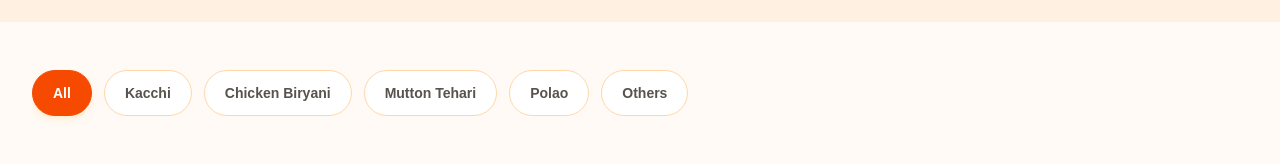
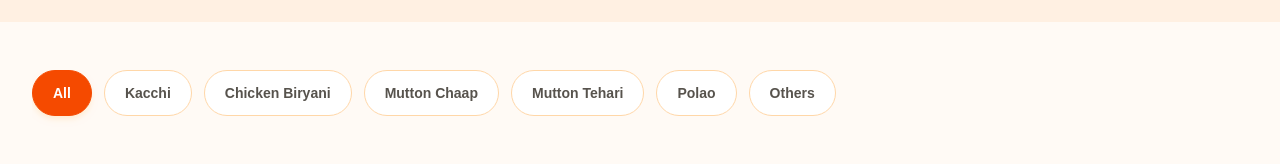
Before and after one commit to mihad-khadem/KD_Delivery, a Next.js app: page /menu in a window 1280 px wide. Shown: the part 469-633 px from the top of the page. Built offline with nearby package versions, Linux system fonts and the light colour scheme; no server answers.

Commit message:
up: menu items

```diff
--- a/public/data/menu.ts
+++ b/public/data/menu.ts
@@ -22,7 +22,7 @@ export const menuItems: MenuItem[] = [
     slug: "basmati-kacchi",
     category: "Kacchi",
     prices: { one: 330, three: 980, five: 1630 },
-    image: "/kacchi_logo.jpeg",
+    image: "https://i.ibb.co.com/4w297JRL/25-agu-26-kacchi-1.jpg",
     description:
       "A traditional Basmati Kacchi, perfect blend of spices and tender meat.",
   },
@@ -42,7 +42,8 @@ export const menuItems: MenuItem[] = [
     slug: "basmati-kacchi-borhani-firni",
     category: "Kacchi",
     prices: { one: 460, three: 1370, five: 2280 },
-    image: "/kacchi_logo.jpeg",
+    image:
+      "https://i.ibb.co.com/zh8kygSJ/25-agu-26-muttton-kacchi-borhani-firni.jpg",
     description:
       "Classic Kacchi served with refreshing Borhani and sweet Firni.",
   },
@@ -52,7 +53,8 @@ export const menuItems: MenuItem[] = [
     slug: "basmati-kacchi-badam-jali-kabab",
     category: "Kacchi",
     prices: { one: 470, three: 1390, five: 2300 },
-    image: "/kacchi_logo.jpeg",
+    image:
+      "https://i.ibb.co.com/xSj5L8NF/25-agu-26-muttton-kacchi-badam-sharbat-jali-kabeb.jpg",
     description:
       "Kacchi with Badam Sharbat and Jali Kabab for an exquisite combo.",
   },
@@ -62,7 +64,8 @@ export const menuItems: MenuItem[] = [
     slug: "basmati-kacchi-chicken-roast",
     category: "Kacchi",
     prices: { one: 590, three: 1760, five: 2890 },
-    image: "/kacchi_logo.jpeg",
+    image:
+      "https://i.ibb.co.com/7JTNZ2fF/25-agu-26-muttton-kacchi-package-4.jpg",
     description:
       "Deluxe Kacchi combo with Chicken Roast, Borhani, and Jali Kabab.",
   },
@@ -72,7 +75,8 @@ export const menuItems: MenuItem[] = [
     slug: "basmati-kacchi-khasi-rezala",
     category: "Kacchi",
     prices: { one: 640, three: 1880, five: 3150 },
-    image: "/kacchi_logo.jpeg",
+    image:
+      "https://i.ibb.co.com/dwSQWP08/25-agu-26-muttton-kacchi-package-5.jpg",
     description: "Kacchi served with Mutton Rezala, Borhani, and Jali Kabab.",
   },
 
@@ -83,7 +87,7 @@ export const menuItems: MenuItem[] = [
     slug: "chicken-dum-biryani",
     category: "Chicken Biryani",
     prices: { one: 220, three: 650, five: 1070 },
-    image: "/kacchi_logo.jpeg",
+    image: "https://i.ibb.co.com/9HZYY437/26-agu-26-dum-biriyani.jpg",
     description: "Classic Chicken Dum Biryani, aromatic and full of flavor.",
   },
   {
@@ -92,7 +96,7 @@ export const menuItems: MenuItem[] = [
     slug: "chicken-biryani-borhani-firni",
     category: "Chicken Biryani",
     prices: { one: 350, three: 1030, five: 1720 },
-    image: "/kacchi_logo.jpeg",
+    image: "https://i.ibb.co.com/Fq7bdxgT/26-agu-26-dum-biriyani-jpg-02.jpg",
     description: "Chicken Biryani served with cooling Borhani and sweet Firni.",
   },
   {
@@ -101,7 +105,8 @@ export const menuItems: MenuItem[] = [
     slug: "chicken-biryani-badam-jali-kabab",
     category: "Chicken Biryani",
     prices: { one: 360, three: 1060, five: 1770 },
-    image: "/kacchi_logo.jpeg",
+    image:
+      "https://i.ibb.co.com/F4y89LhQ/26-agu-26-dum-biriyani-package-03.jpg",
     description:
       "Special Chicken Biryani combo with Badam Sharbat and Jali Kabab.",
   },
@@ -113,7 +118,7 @@ export const menuItems: MenuItem[] = [
     slug: "mutton-tehari",
     category: "Mutton Tehari",
     prices: { one: 270, three: 790, five: 1320 },
-    image: "/kacchi_logo.jpeg",
+    image: "https://i.ibb.co.com/N6KnBPYM/25-agu-26-mutton-tehari.jpg",
     description: "Authentic Mutton Tehari cooked with perfect spices.",
   },
   {
@@ -122,7 +127,8 @@ export const menuItems: MenuItem[] = [
     slug: "mutton-tehari-borhani-firni",
     category: "Mutton Tehari",
     prices: { one: 410, three: 1210, five: 2020 },
-    image: "/kacchi_logo.jpeg",
+    image:
+      "https://i.ibb.co.com/hFPYhrC1/25-agu-26-mutton-tehari-package-1.jpg",
     description: "Mutton Tehari combo with refreshing Borhani and Firni.",
   },
   {
@@ -131,7 +137,8 @@ export const menuItems: MenuItem[] = [
     slug: "mutton-tehari-badam-jali-kabab",
     category: "Mutton Tehari",
     prices: { one: 410, three: 1210, five: 2020 },
-    image: "/kacchi_logo.jpeg",
+    image:
+      "https://i.ibb.co.com/hF12Bkdt/25-agu-26-mutton-tehari-package-2.jpg",
     description: "Special Mutton Tehari with Badam Sharbat and Jali Kabab.",
   },
   {
@@ -152,7 +159,7 @@ export const menuItems: MenuItem[] = [
     slug: "plain-polao-mutton-chaap",
     category: "Mutton Chaap",
     prices: { one: 290, three: 860, five: 1430 },
-    image: "/kacchi_logo.jpeg",
+    image: "https://i.ibb.co.com/WpvkmBZD/25-agu-26-mutton-chaap.jpg",
     description: "Plain Polao served with traditional Mutton Chaap.",
   },
   {
@@ -161,7 +168,7 @@ export const menuItems: MenuItem[] = [
     slug: "plain-polao-mutton-chaap-borhani",
     category: "Mutton Chaap",
     prices: { one: 370, three: 1080, five: 1820 },
-    image: "/kacchi_logo.jpeg",
+    image: "https://i.ibb.co.com/QFJsFHRj/25-agu-26-mutton-chaap-2.jpg",
     description: "Plain Polao with Mutton Chaap and refreshing Borhani.",
   },
   {
@@ -170,7 +177,7 @@ export const menuItems: MenuItem[] = [
     slug: "plain-polao-mutton-chaap-badam-jali-kabab",
     category: "Mutton Chaap",
     prices: { one: 440, three: 1300, five: 2170 },
-    image: "/kacchi_logo.jpeg",
+    image: "https://i.ibb.co.com/qY7gLg8V/25-agu-26-mutton-chaap-3.jpg",
     description:
       "Mutton Chaap with Plain Polao, Badam Sharbat, and Jali Kabab.",
   },
@@ -182,7 +189,7 @@ export const menuItems: MenuItem[] = [
     slug: "plain-polao-chicken-roast",
     category: "Polao",
     prices: { one: 320, three: 950, five: 1580 },
-    image: "/kacchi_logo.jpeg",
+    image: "https://i.ibb.co.com/yHNQTv8/25-agu-26-polao-roast.jpg",
     description: "Soft Plain Polao served with Chicken Roast and Borhani.",
   },
   {
@@ -191,7 +198,7 @@ export const menuItems: MenuItem[] = [
     slug: "plain-polao-khasi-rezala",
     category: "Polao",
     prices: { one: 360, three: 1050, five: 1750 },
-    image: "/kacchi_logo.jpeg",
+    image: "https://i.ibb.co.com/sdXJbJqy/25-agu-26-polao-rezala.jpg",
     description: "Polao combo with Mutton Rezala and refreshing Borhani.",
   },
   {
@@ -200,7 +207,7 @@ export const menuItems: MenuItem[] = [
     slug: "plain-polao-chicken-jali-kabab",
     category: "Polao",
     prices: { one: 390, three: 1150, five: 1920 },
-    image: "/kacchi_logo.jpeg",
+    image: "https://i.ibb.co.com/sp1x034V/25-agu-26-polao-roast-jpg-3.jpg",
     description:
       "Complete Polao combo with Chicken Roast, Borhani, and Jali Kabab.",
   },
@@ -289,29 +296,30 @@ export const menuItems: MenuItem[] = [
     image: "/kacchi_logo.jpeg",
     description: "Traditional creamy Firni dessert.",
   },
-  {
-    id: 29,
-    name: "Jorda",
-    slug: "jorda",
-    category: "Desserts & Drinks",
-    prices: { one: 70 },
-    image: "/kacchi_logo.jpeg",
-    description: "Sweet Bengali Jorda rice.",
-  },
-  {
-    id: 30,
-    name: "Doi",
-    slug: "doi",
-    category: "Desserts & Drinks",
-    prices: { one: 70 },
-    image: "/kacchi_logo.jpeg",
-    description: "Traditional yogurt dessert.",
-  },
+  // {
+  //   id: 29,
+  //   name: "Jorda",
+  //   slug: "jorda",
+  //   category: "Desserts & Drinks",
+  //   prices: { one: 70 },
+  //   image: "/kacchi_logo.jpeg",
+  //   description: "Sweet Bengali Jorda rice.",
+  // },
+  // {
+  //   id: 30,
+  //   name: "Doi",
+  //   slug: "doi",
+  //   category: "Desserts & Drinks",
+  //   prices: { one: 70 },
+  //   image: "/kacchi_logo.jpeg",
+  //   description: "Traditional yogurt dessert.",
+  // },
 ];
 
 export const categories = [
   "Kacchi",
   "Chicken Biryani",
+  "Mutton Chaap",
   "Mutton Tehari",
   "Polao",
   "Others",
```
